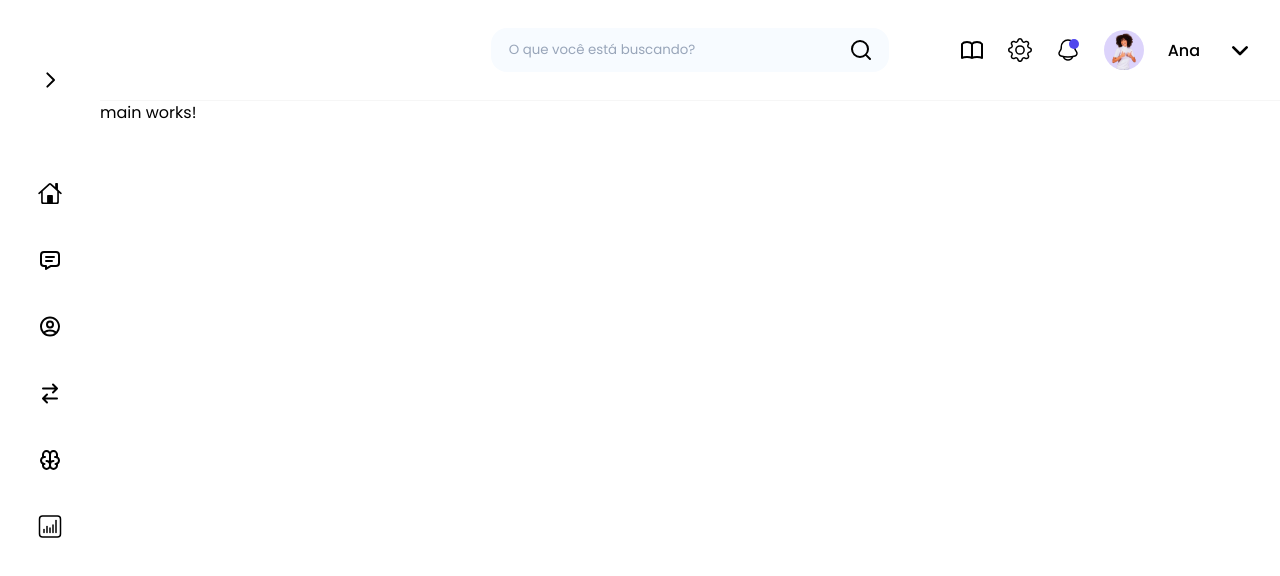
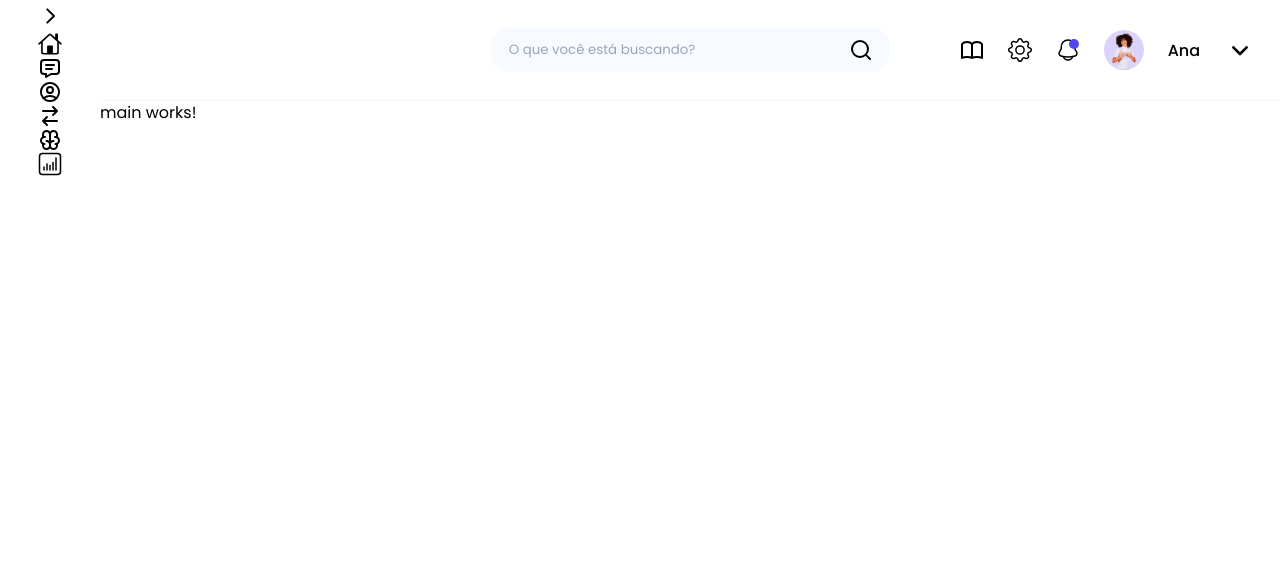
Before and after one commit to leo3210k/Teste_First_Decision, an Angular app: page / in a window 1280 px wide. Shown: the top 576 px of the page. Built offline with nearby package versions, Linux system fonts and the light colour scheme.

Commit message:
feat: add sidebar inside sidebar-container

```diff
--- a/src/app/components/sidebar/sidebar.component.html
+++ b/src/app/components/sidebar/sidebar.component.html
@@ -1,4 +1,5 @@
-<nav class="sidebar">
+<nav class="sidebar-container">
+  <div class="sidebar">
     <img class="sidebar__image sidebar__image--larger" src="assets/icons/sidebar/right_arrow.svg" alt="right_arrow">
     <img class="sidebar__image" src="assets/icons/sidebar/house.svg" alt="house">
     <img class="sidebar__image" src="assets/icons/sidebar/message.svg" alt="message">
@@ -6,4 +7,5 @@
     <img class="sidebar__image" src="assets/icons/sidebar/switch.svg" alt="switch">
     <img class="sidebar__image" src="assets/icons/sidebar/brain.svg" alt="brain">
     <img class="sidebar__image" src="assets/icons/sidebar/chart.svg" alt="chart">
+  </div>
 </nav>
```
Lines whose indentation alone changed are shown as unchanged.
